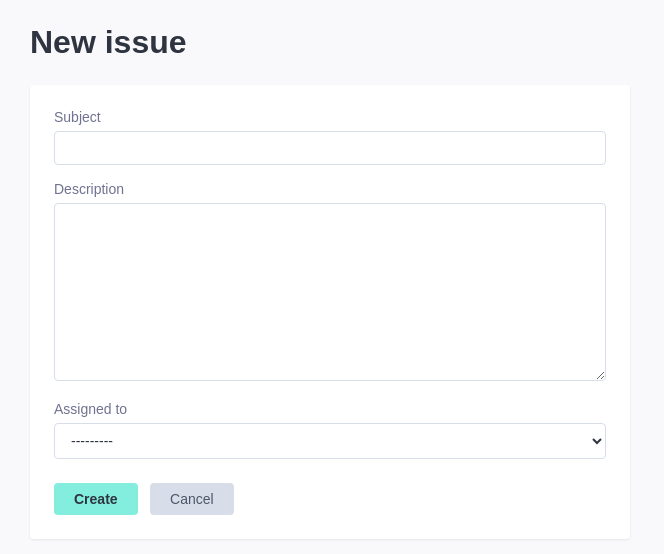
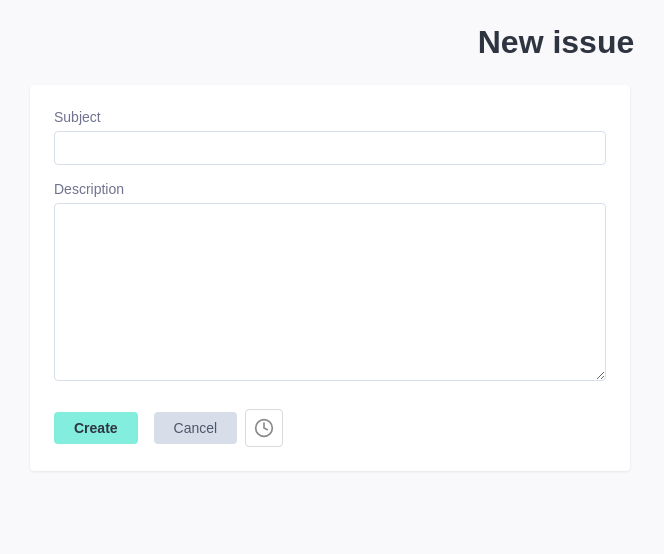
Before and after one commit to AmaraX7/Taiga-Clone-ASW, a Django app: page /issues/new/ in a window 1280 px wide. Shown: the part 47-601 px from the top of the page, without its empty margins (84-748 px from the left). Run offline with Django 5.2, Linux system fonts and the light colour scheme.

Commit message:
deadline form

```diff
--- a/issues/forms.py
+++ b/issues/forms.py
@@ -3,6 +3,12 @@ from .models import Issue
 
 
 class IssueForm(forms.ModelForm):
+    deadline = forms.DateField(
+        required=False,
+        widget=forms.DateInput(attrs={'type': 'date'}),
+        label='Deadline',
+    )
+
     class Meta:
         model = Issue
-        fields = ['subject', 'description', 'assigned_to']
+        fields = ['subject', 'description', 'deadline']
--- a/templates/issues/new.html
+++ b/templates/issues/new.html
@@ -3,30 +3,150 @@
 {% block title %}New issue{% endblock %}
 
 {% block content %}
-<div class="form-header">
+<div class="form-header" style="text-align: center;">
     <h1>New issue</h1>
 </div>
 
-<form method="post" class="issue-form">
+<form method="post" class="issue-form" style="align-items: center;">
     {% csrf_token %}
 
-    {% for field in form %}
     <div class="form-group">
-        <label for="{{ field.id_for_label }}">{{ field.label }}</label>
-        {{ field }}
-        {% if field.errors %}
+        <label for="{{ form.subject.id_for_label }}">{{ form.subject.label }}</label>
+        {{ form.subject }}
+        {% if form.subject.errors %}
         <ul class="field-errors">
-            {% for error in field.errors %}
+            {% for error in form.subject.errors %}
             <li>{{ error }}</li>
             {% endfor %}
         </ul>
         {% endif %}
     </div>
-    {% endfor %}
+
+    <div class="form-group">
+        <label for="{{ form.description.id_for_label }}">{{ form.description.label }}</label>
+        {{ form.description }}
+        {% if form.description.errors %}
+        <ul class="field-errors">
+            {% for error in form.description.errors %}
+            <li>{{ error }}</li>
+            {% endfor %}
+        </ul>
+        {% endif %}
+    </div>
 
     <div class="form-actions">
         <button type="submit" class="btn btn-new">Create</button>
         <a href="{% url 'issue_list' %}" class="btn btn-cancel">Cancel</a>
+
+        {# Clock / Deadline widget — pure CSS, no JavaScript #}
+        <div class="deadline-widget">
+            <input type="checkbox" id="deadline-toggle" name="_deadline_toggle" class="deadline-checkbox">
+            <label for="deadline-toggle" class="deadline-clock-btn" title="Set deadline">
+                <svg xmlns="http://www.w3.org/2000/svg" width="20" height="20" viewBox="0 0 24 24" fill="none"
+                    stroke="currentColor" stroke-width="2" stroke-linecap="round" stroke-linejoin="round">
+                    <circle cx="12" cy="12" r="10" />
+                    <polyline points="12 6 12 12 16 14" />
+                </svg>
+            </label>
+
+            <div class="deadline-calendar-popup">
+                <div class="deadline-field">
+                    <label for="{{ form.deadline.id_for_label }}">{{ form.deadline.label }}</label>
+                    {{ form.deadline }}
+                    {% if form.deadline.errors %}
+                    <ul class="field-errors">
+                        {% for error in form.deadline.errors %}
+                        <li>{{ error }}</li>
+                        {% endfor %}
+                    </ul>
+                    {% endif %}
+                </div>
+            </div>
+        </div>
     </div>
 </form>
+
+<style>
+    .form-actions {
+        display: flex;
+        align-items: center;
+        gap: 8px;
+        flex-wrap: wrap;
+    }
+
+    .deadline-widget {
+        position: relative;
+        display: inline-flex;
+        align-items: center;
+    }
+
+    .deadline-checkbox {
+        position: absolute;
+        opacity: 0;
+        width: 0;
+        height: 0;
+        pointer-events: none;
+    }
+
+    .deadline-clock-btn {
+        display: inline-flex;
+        align-items: center;
+        justify-content: center;
+        width: 38px;
+        height: 38px;
+        border-radius: 4px;
+        border: 1px solid #d9d9d9;
+        background: #fff;
+        color: #8a8a8a;
+        cursor: pointer;
+        transition: background 0.15s, color 0.15s, border-color 0.15s;
+    }
+
+    .deadline-clock-btn:hover,
+    .deadline-checkbox:checked~.deadline-clock-btn {
+        background: #f0fafa;
+        border-color: #40c4b5;
+        color: #40c4b5;
+    }
+
+    .deadline-calendar-popup {
+        display: none;
+        position: absolute;
+        bottom: 44px;
+        left: 0;
+        z-index: 200;
+        background: #fff;
+        border: 1px solid #d9d9d9;
+        border-radius: 6px;
+        box-shadow: 0 4px 16px rgba(0, 0, 0, 0.12);
+        padding: 16px;
+        min-width: 240px;
+    }
+
+    .deadline-checkbox:checked~.deadline-calendar-popup {
+        display: block;
+    }
+
+    .deadline-field label {
+        display: block;
+        font-size: 13px;
+        color: #666;
+        margin-bottom: 6px;
+    }
+
+    .deadline-field input[type="date"] {
+        width: 100%;
+        padding: 6px 10px;
+        border: 1px solid #d9d9d9;
+        border-radius: 4px;
+        font-size: 14px;
+        color: #333;
+        outline: none;
+        box-sizing: border-box;
+    }
+
+    .deadline-field input[type="date"]:focus {
+        border-color: #40c4b5;
+    }
+</style>
 {% endblock %}
```
